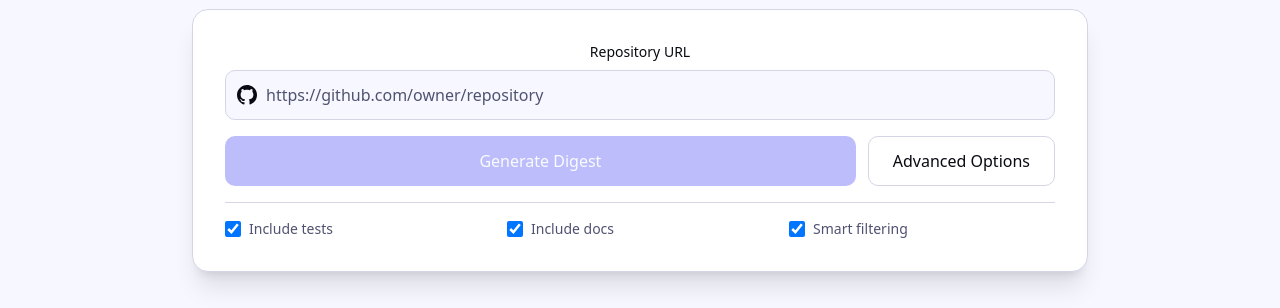
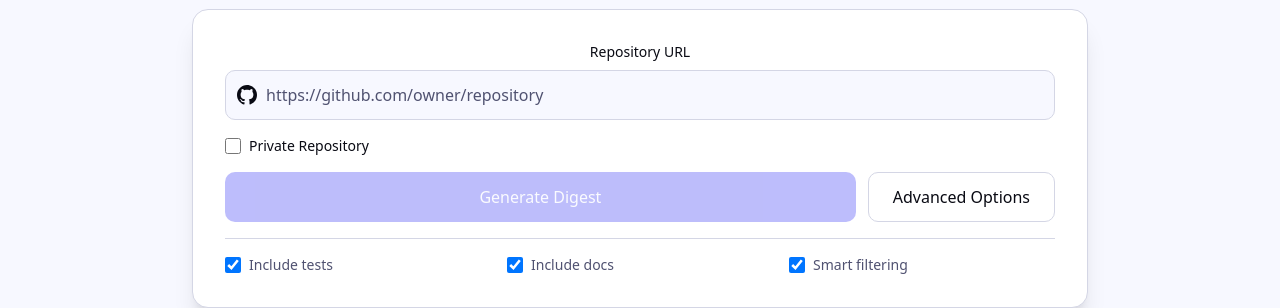
Before and after one commit to xAGI-labs/gitgrok, a Next.js app: page / in a window 1280 px wide. Shown: the part 428-736 px from the top of the page. Built offline with nearby package versions, Linux system fonts and the light colour scheme.

Commit message:
updated pat token input

```diff
--- a/app/components/repository-input.tsx
+++ b/app/components/repository-input.tsx
@@ -19,6 +19,7 @@ interface ProcessOptions {
   smartFilter: boolean;
   maxFileSize: number;
   outputFormat: 'markdown' | 'json' | 'text';
+  githubToken?: string;
 }
 
 interface ProcessResult {
@@ -45,6 +46,7 @@ export function RepositoryInput({ initialUrl = '', onUrlChange }: RepositoryInpu
   const [error, setError] = useState('');
   const [result, setResult] = useState<ProcessResult | null>(null);
   const [showResultModal, setShowResultModal] = useState(false);
+  const [isPrivateRepo, setIsPrivateRepo] = useState(false);
 
   useEffect(() => {
     setUrl(initialUrl);
@@ -60,7 +62,8 @@ export function RepositoryInput({ initialUrl = '', onUrlChange }: RepositoryInpu
     includeDocs: true,
     smartFilter: true,
     maxFileSize: 51200, // 50KB
-    outputFormat: 'markdown'
+    outputFormat: 'markdown',
+    githubToken: ''
   });
 
   const handleSubmit = async (e: React.FormEvent) => {
@@ -74,6 +77,11 @@ export function RepositoryInput({ initialUrl = '', onUrlChange }: RepositoryInpu
     try {
       if (!isValidGitUrl(url)) {
         throw new Error('Please enter a valid Git repository URL');
+      }
+
+      // Validate that PAT is provided for private repositories
+      if (isPrivateRepo && (!options.githubToken || options.githubToken.trim() === '')) {
+        throw new Error('Please provide a GitHub Personal Access Token for private repositories');
       }
 
       const response = await fetch('/api/process-repo', {
@@ -94,7 +102,19 @@ export function RepositoryInput({ initialUrl = '', onUrlChange }: RepositoryInpu
       setShowResultModal(true);
 
     } catch (err) {
-      setError(err instanceof Error ? err.message : 'An error occurred');
+      let errorMessage = 'An error occurred';
+
+      if (err instanceof Error) {
+        errorMessage = err.message;
+
+        // Don't override specific error messages from the API
+        // Only provide general guidance for generic errors
+        if (err.message === 'An error occurred' || err.message === 'Processing failed') {
+          errorMessage = 'Failed to process repository. Please check the URL and try again.';
+        }
+      }
+
+      setError(errorMessage);
     } finally {
       setIsProcessing(false);
     }
@@ -138,6 +158,53 @@ export function RepositoryInput({ initialUrl = '', onUrlChange }: RepositoryInpu
                 </div>
               )}
             </div>
+
+            {/* Private Repository Toggle */}
+            <div className="flex items-center space-x-2">
+              <input
+                type="checkbox"
+                id="private-repo"
+                checked={isPrivateRepo}
+                onChange={(e) => {
+                  setIsPrivateRepo(e.target.checked);
+                  if (!e.target.checked) {
+                    setOptions(prev => ({ ...prev, githubToken: '' }));
+                  }
+                }}
+                className="w-4 h-4 text-primary border-input rounded focus:ring-ring"
+                disabled={isProcessing}
+              />
+              <label htmlFor="private-repo" className="text-sm font-medium text-foreground">
+                Private Repository
+              </label>
+            </div>
+
+            {isPrivateRepo && (
+              <div className="space-y-2">
+                <label htmlFor="github-token" className="block text-sm font-medium text-foreground">
+                  GitHub Personal Access Token
+                </label>
+                <div className="relative">
+                  <div className="absolute inset-y-0 left-0 pl-3 flex items-center pointer-events-none">
+                    <svg className="w-5 h-5 text-muted-foreground" fill="currentColor" viewBox="0 0 20 20">
+                      <path fillRule="evenodd" d="M5 9V7a5 5 0 0110 0v2a2 2 0 012 2v5a2 2 0 01-2 2H5a2 2 0 01-2-2v-5a2 2 0 012-2zm8-2v2H7V7a3 3 0 016 0z" clipRule="evenodd" />
+                    </svg>
+                  </div>
+                  <input
+                    type="password"
+                    id="github-token"
+                    value={options.githubToken || ''}
+                    onChange={(e) => setOptions(prev => ({ ...prev, githubToken: e.target.value }))}
+                    placeholder="ghp_xxxxxxxxxxxxxxxxxxxxxxxxxxxxxxxxxxxx"
+                    className="block w-full pl-8 sm:pl-10 pr-3 py-2.5 sm:py-3 text-sm sm:text-base border border-input rounded-lg bg-background text-foreground placeholder-muted-foreground focus:ring-2 focus:ring-ring focus:border-transparent transition-colors"
+                    disabled={isProcessing}
+                  />
+                </div>
+                <p className="text-xs text-muted-foreground">
+                  Required for private repositories. <a href="https://docs.github.com/en/authentication/keeping-your-account-and-data-secure/creating-a-personal-access-token" target="_blank" rel="noopener noreferrer" className="text-primary hover:underline">Learn how to create a PAT</a>
+                </p>
+              </div>
+            )}
 
             {error && (
               <div className="text-sm text-destructive bg-destructive/10 border border-destructive/20 rounded-lg p-3">
```
